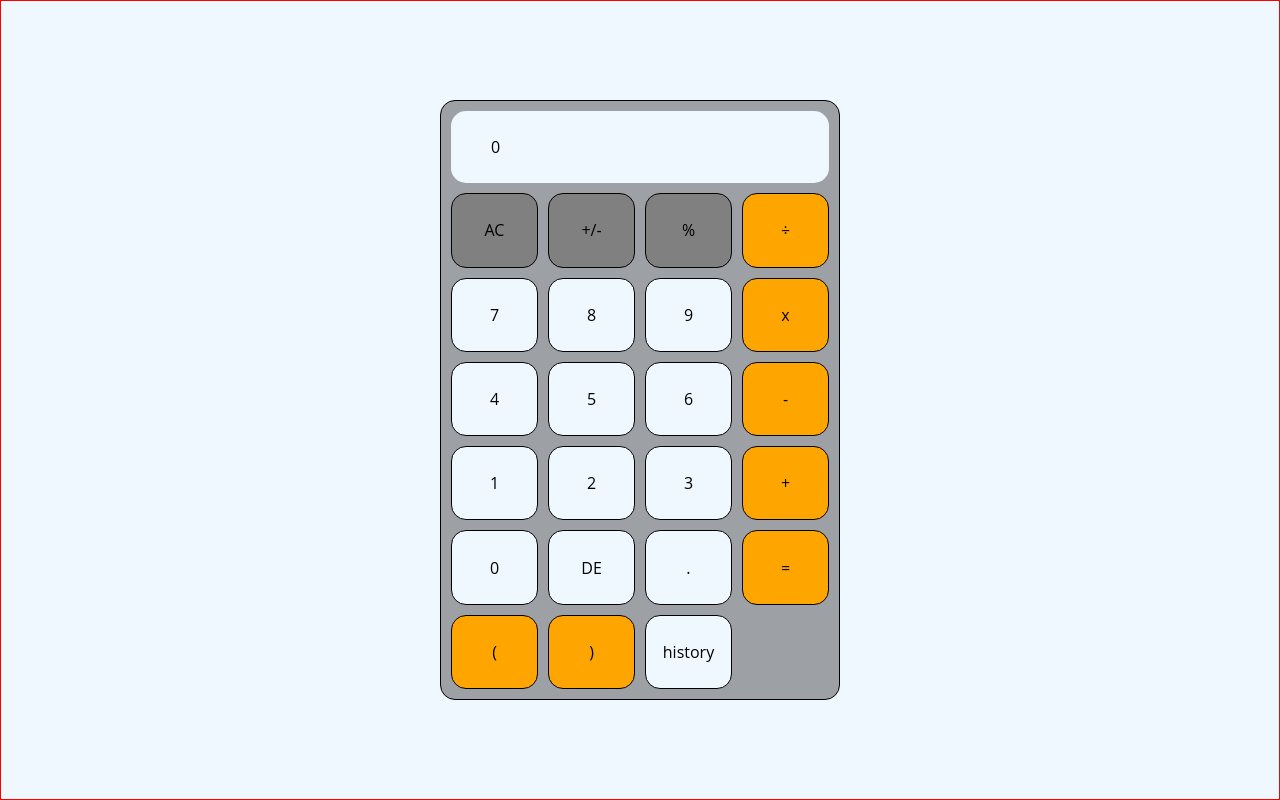
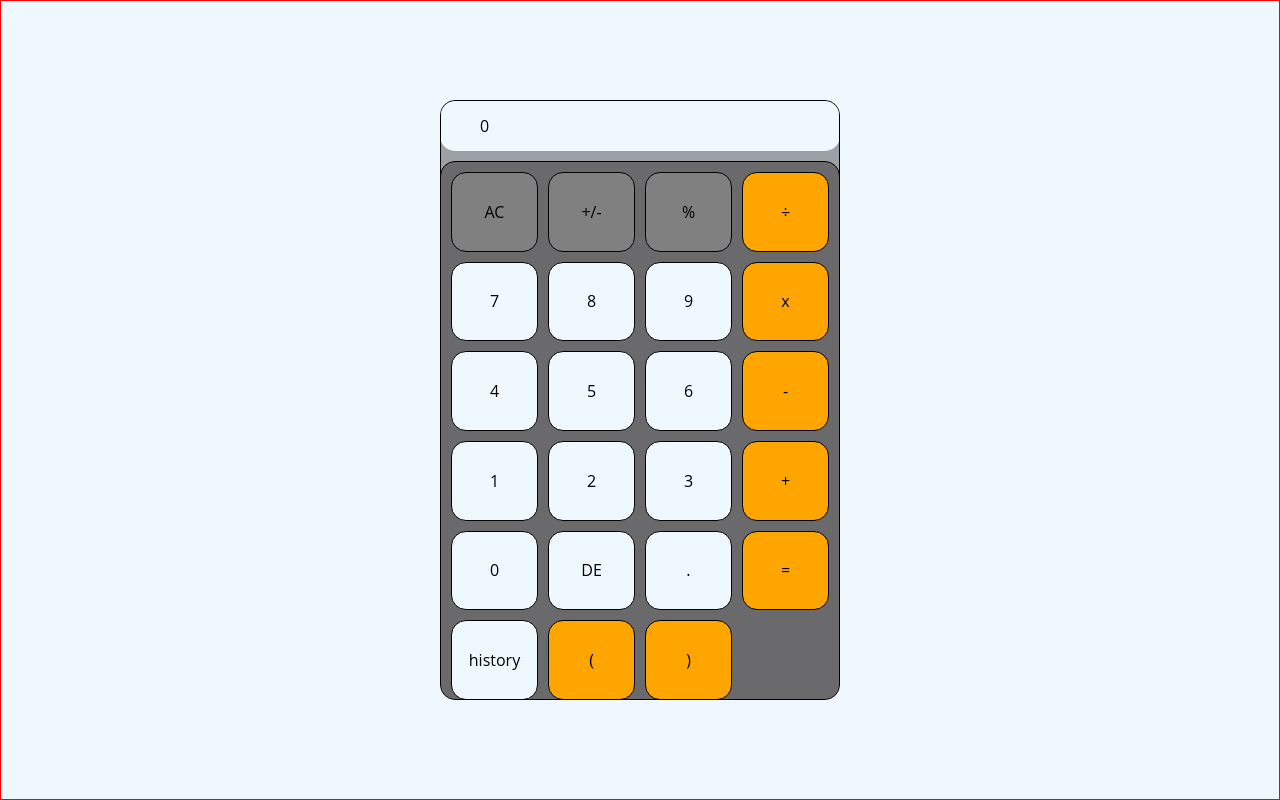
Before and after one commit to josueJURE/calculator, a plain HTML site: page index.html in a window 1280 px wide. Drawn offline with Linux system fonts and the light colour scheme.

Commit message:
feat(JS): create sliding-part container

```diff
--- a/index.css
+++ b/index.css
@@ -23,13 +23,31 @@ body {
   border-radius: 15px;
   overflow: hidden;
   display: grid;
+  /* grid-template-columns: repeat(4, 1fr); */
+  /* column-gap: 10px; */
+  row-gap: 10px;
+  padding: 10px;
+  padding-top: 0;
+  background-color: rgb(27 22 22 / 39%);
+  justify-content: center;
+
+}
+
+.sliding-part {
+  height: 550px;
+  width: 400px;
+  border: black 1px solid;
+  border-radius: 15px;
+  overflow: hidden;
+  display: grid;
   grid-template-columns: repeat(4, 1fr);
   column-gap: 10px;
   row-gap: 10px;
   padding: 10px;
   background-color: rgb(27 22 22 / 39%);
+
+
 }
-
 .history,
 .child {
   border: 1px black solid;
@@ -40,6 +58,7 @@ body {
 }
 
 .screen {
+  height: 50px;
   grid-column-start: 1;
   grid-column-end: 5;
   border-radius: 15px;
--- a/index.html
+++ b/index.html
@@ -9,7 +9,7 @@
 <body>
     <div class="parent">
         <div data-screen class="screen">0</div>
-
+        <div class="sliding-part">
             <div data-value="AC" class="child symbol">AC</div>
             <div data-value="minus" class="child symbol">+/-</div>
             <div data-value="%" data-operator class="child symbol">%</div>
@@ -30,9 +30,14 @@
             <div data-value="DE" class="child DE">DE</div>
             <div data-value="." class="child">.</div>
             <div data-value="=" data-operator  class="child operator">=</div>
+            <div data-value="history" class="history">history</div>
             <div data-value="(" data-operator  class="child operator">(</div>
             <div data-value=")" data-operator  class="child operator">)</div>
-            <div data-value="history" class="history">history</div>
+
+
+        </div>
+
+
 
 
 
```
